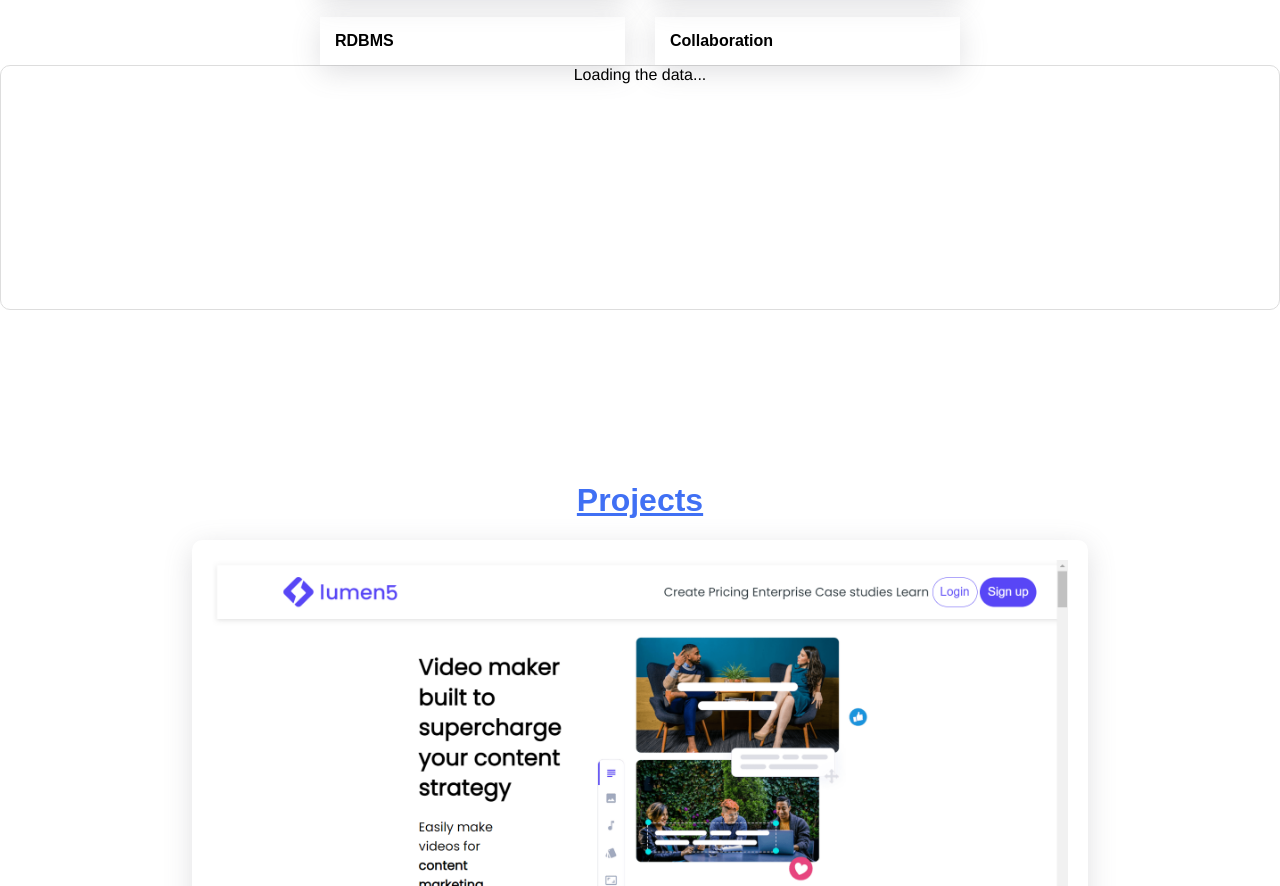
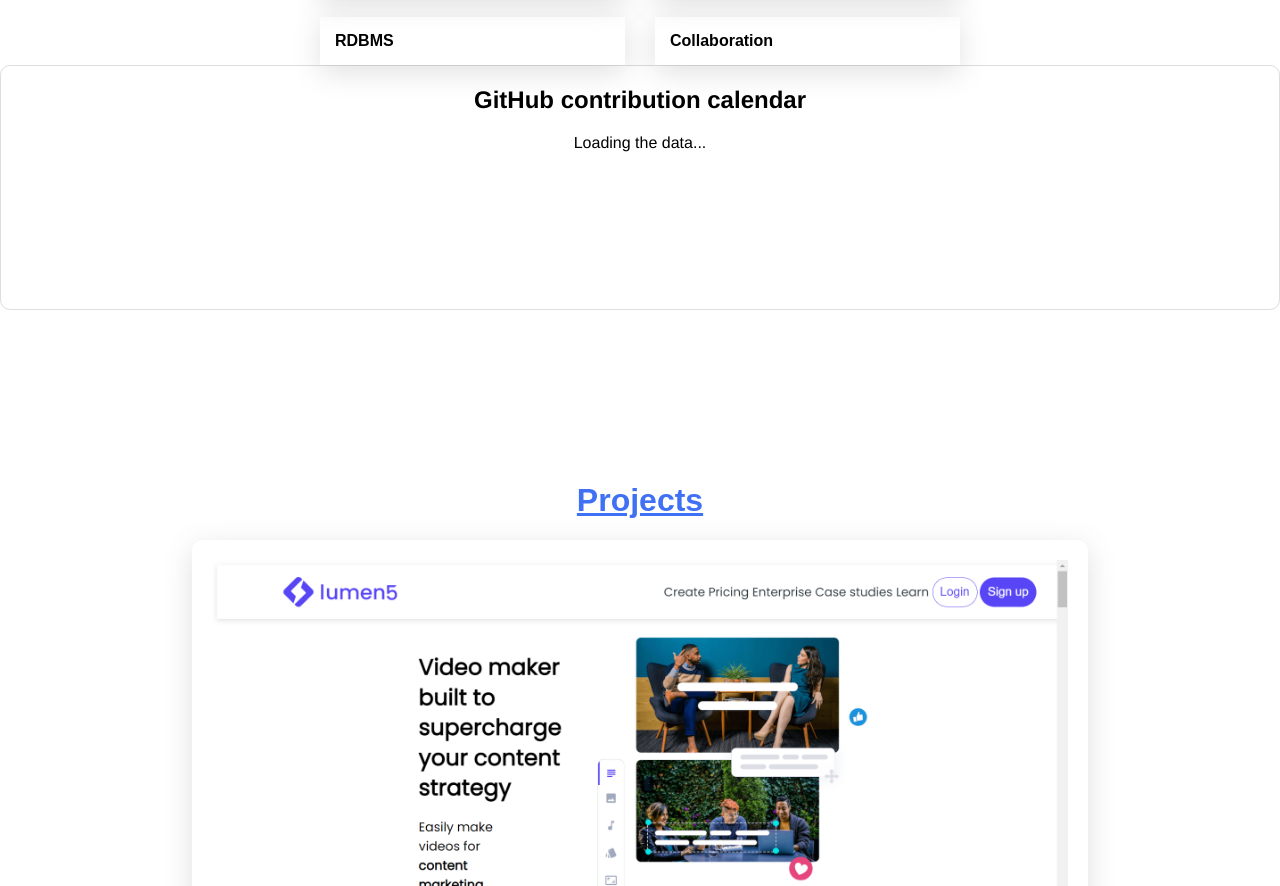
Before and after one commit to Aditya-Singh26/Aditya-Singh26.github.io, a plain HTML site: page index.html in a window 1280 px wide. Shown: the part 1630-2516 px from the top of the page. Drawn offline with Linux system fonts and the light colour scheme; a script that the page names is missing.

Commit message:
Update index.html

```diff
--- a/index.html
+++ b/index.html
@@ -532,7 +532,9 @@
       </div>
     </div>
   <!-- ************************************************** -->
+
     <div class="calendar">
+	 <h2>GitHub contribution calendar</h2>
       Loading the data...
     </div>
   <!-- ************************************************** -->
```
